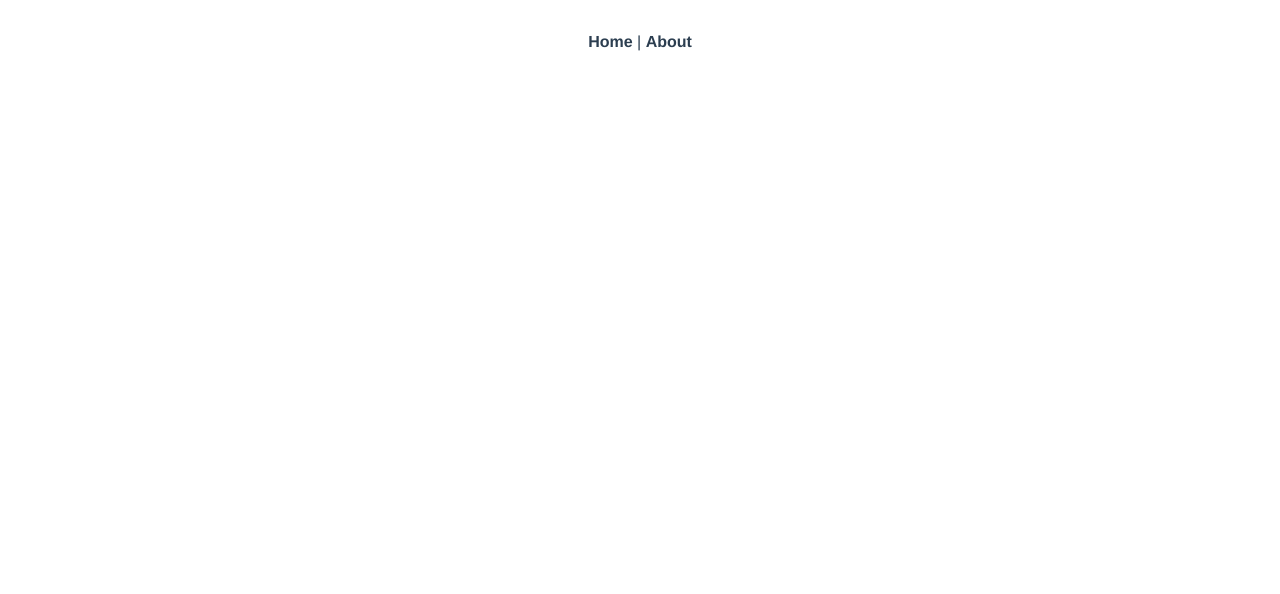
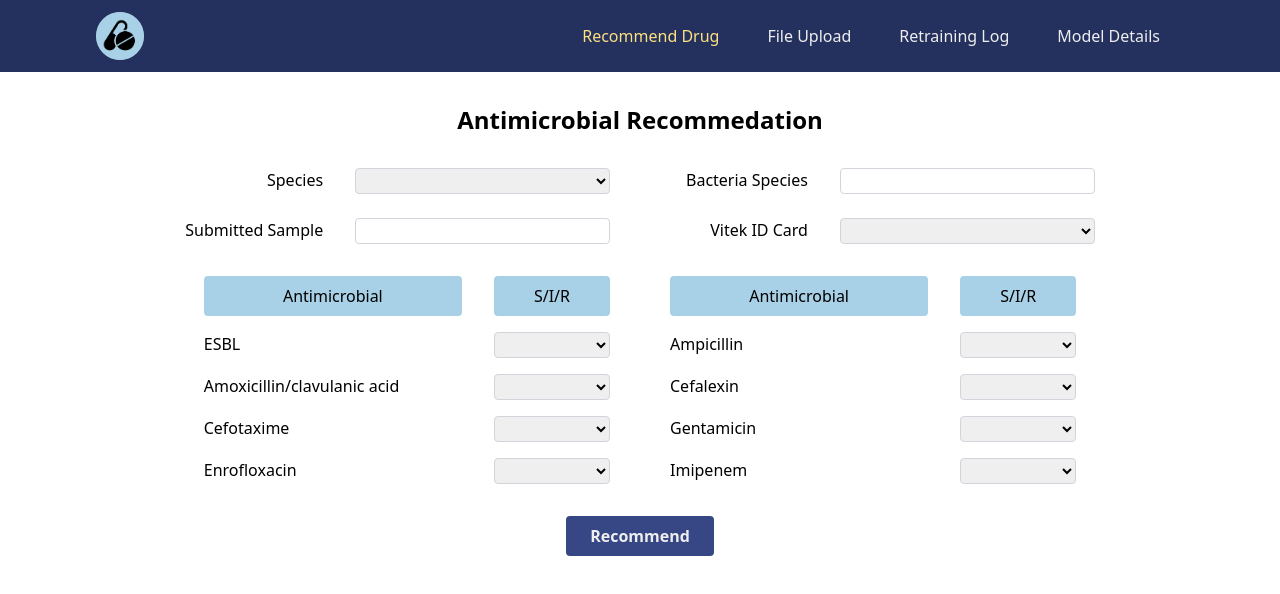
Before and after one commit to rawitsara-ym/Antimicrobial-Recommendation-Frontend, a Vue app: page /recommend-drug in a window 1280 px wide. Before the commit this address had no page. Shown: the top 594 px of the page. Built offline with nearby package versions, Linux system fonts and the light colour scheme.

Commit message:
create home page and racommend drug page

```diff
--- a/src/App.vue
+++ b/src/App.vue
@@ -1,30 +1,49 @@
 <template>
-  <div id="nav">
-    <router-link to="/">Home</router-link> |
-    <router-link to="/about">About</router-link>
-  </div>
+  <nav-bar/>
   <router-view/>
 </template>
 
+<script>
+import NavBar from './components/NavBar.vue'
+
+export default {
+  name: 'App',
+  components: {
+    NavBar,
+  }
+}
+</script>
+
 <style>
-#app {
+/* #app {
   font-family: Avenir, Helvetica, Arial, sans-serif;
   -webkit-font-smoothing: antialiased;
   -moz-osx-font-smoothing: grayscale;
   text-align: center;
   color: #2c3e50;
+} */
+.bg-blue-1 {
+  background-color: #24305E;
 }
-
-#nav {
-  padding: 30px;
+.bg-blue-2 {
+  background-color: #374785;
 }
-
-#nav a {
-  font-weight: bold;
-  color: #2c3e50;
+.bg-blue-3 {
+  background-color: #A8D0E6;
 }
-
-#nav a.router-link-exact-active {
-  color: #42b983;
+.bg-yellow-1 {
+  background-color: #FCE181;
+}
+.text-white-1 {
+  color: #EEEEEE;
+}
+.text-gray-1 {
+  color: #333333
+}
+.text-gray-2 {
+  color: #9B9999
+}
+.hover-yellow:hover {
+  color: #FCE181;
 }
 </style>
--- /dev/null
+++ b/src/components/AntimicrobialForm.vue
@@ -0,0 +1,50 @@
+<template>
+    <div class="grid grid-cols-2 col-gap">
+        <div class="grid grid-col-2">
+            <p class="text-center bg-blue-3 px-10 py-2 rounded mr-8">Antimicrobial</p>
+            <p class="text-center bg-blue-3 px-10 py-2 rounded">S/I/R</p>
+        </div>
+        <div class="grid grid-col-2">
+            <p class="text-center bg-blue-3 px-10 py-2 rounded mr-8">Antimicrobial</p>
+            <p class="text-center bg-blue-3 px-10 py-2 rounded">S/I/R</p>
+        </div>
+        <div v-for="(name, index) in sir_name" :key="index" class="grid grid-col-2 mt-4">
+            <label for="sir" class="mr-8">{{ name.antimicrobial }}</label>
+            <select v-if="name.sir_type=='pn'" v-model="sir_result[index]" class="w-full border border-solid border-gray-300 rounded">
+              <option v-for="(item, i) in pn" :key="i" :value="item">
+                {{ item }}
+              </option>
+            </select>
+            <select v-else v-model="sir_result[index]" class="w-full border border-solid border-gray-300 rounded">
+              <option v-for="(item, i) in sir" :key="i" :value="item">
+                {{ item }}
+              </option>
+            </select>
+        </div>
+    </div>
+</template>
+
+<script>
+export default {
+    name: 'AntimicrobialForm',
+    data() {
+        return {
+            sir_result: [],
+            sir_name: [{'antimicrobial': 'ESBL', 'sir_type': 'pn'}, {'antimicrobial': 'Ampicillin', 'sir_type': 'sir'}, {'antimicrobial': 'Amoxicillin/clavulanic acid', 'sir_type': 'sir'}, {'antimicrobial': 'Cefalexin', 'sir_type': 'sir'}, {'antimicrobial': 'Cefotaxime', 'sir_type': 'sir'},{'antimicrobial': 'Gentamicin', 'sir_type': 'sir'},{'antimicrobial': 'Enrofloxacin', 'sir_type': 'sir'},{'antimicrobial': 'Imipenem', 'sir_type': 'sir'}],
+            sir_type: ['pn', 'sir'],
+            pn: ['POS', 'NEG'],
+            sir: ['S', 'I', 'R'],
+        }
+    }
+}
+</script>
+
+<style scoped>
+  .grid-col-2 {
+    grid-template-columns: 2.5fr 1fr;
+    grid-auto-flow: row;
+  }
+  .col-gap {
+    column-gap: 60px;
+  }
+</style>
--- /dev/null
+++ b/src/components/FeatureForm.vue
@@ -0,0 +1,53 @@
+<template>
+    <div class="grid grid-cols-2 gap-6 col-gap">
+    <div class="grid grid-col-2">
+      <label for="species" class="text-right mr-8">Species</label>
+      <select v-model="species" class="w-full border border-solid border-gray-300 rounded">
+        <option v-for="(item, index) in species_options" :key="index" :value="item">
+          {{ item }}
+        </option>
+      </select>
+    </div>
+    <div class="grid grid-col-2">
+      <label for="bacteria_species" class="text-right mr-8">Bacteria Species</label>
+      <input v-model="bacteria_species" class="w-full border border-solid border-gray-300 rounded"/>
+    </div>
+    <div class="grid grid-col-2">
+      <label for="submitted_sample" class="text-right mr-8">Submitted Sample</label>
+      <input v-model="submitted_sample" class="w-full border border-solid border-gray-300 rounded"/>
+    </div>
+    <div class="grid grid-col-2">
+      <label for="vitek_id" class="text-right mr-8">Vitek ID Card</label>
+      <select v-model="vitek_id" class="w-full border border-solid border-gray-300 rounded">
+        <option v-for="(item, index) in vitek_id_options" :key="index" :value="item">
+          {{ item }}
+        </option>
+      </select>
+    </div>
+  </div>
+</template>
+
+<script>
+export default {
+  name: 'FeatureForm',
+  data() {
+    return {
+      species: '',
+      bacteria_species: '',
+      summitted_sample: '',
+      vitek_id: '',
+      species_options: ['Cat', 'Dog', 'Other'],
+      vitek_id_options: ['GN', 'GP']
+    }
+  }
+}
+</script>
+
+<style scoped>
+  .grid-col-2 {
+    grid-template-columns: 1fr 1.5fr;
+  }
+  .col-gap {
+    column-gap: 60px;
+  }
+</style>
--- a/src/components/HelloWorld.vue
+++ /dev/null
@@ -1,58 +0,0 @@
-<template>
-  <div class="hello">
-    <h1>{{ msg }}</h1>
-    <p>
-      For a guide and recipes on how to configure / customize this project,<br>
-      check out the
-      <a href="https://cli.vuejs.org" target="_blank" rel="noopener">vue-cli documentation</a>.
-    </p>
-    <h3>Installed CLI Plugins</h3>
-    <ul>
-      <li><a href="https://github.com/vuejs/vue-cli/tree/dev/packages/%40vue/cli-plugin-babel" target="_blank" rel="noopener">babel</a></li>
-      <li><a href="https://github.com/vuejs/vue-cli/tree/dev/packages/%40vue/cli-plugin-eslint" target="_blank" rel="noopener">eslint</a></li>
-    </ul>
-    <h3>Essential Links</h3>
-    <ul>
-      <li><a href="https://vuejs.org" target="_blank" rel="noopener">Core Docs</a></li>
-      <li><a href="https://forum.vuejs.org" target="_blank" rel="noopener">Forum</a></li>
-      <li><a href="https://chat.vuejs.org" target="_blank" rel="noopener">Community Chat</a></li>
-      <li><a href="https://twitter.com/vuejs" target="_blank" rel="noopener">Twitter</a></li>
-      <li><a href="https://news.vuejs.org" target="_blank" rel="noopener">News</a></li>
-    </ul>
-    <h3>Ecosystem</h3>
-    <ul>
-      <li><a href="https://router.vuejs.org" target="_blank" rel="noopener">vue-router</a></li>
-      <li><a href="https://vuex.vuejs.org" target="_blank" rel="noopener">vuex</a></li>
-      <li><a href="https://github.com/vuejs/vue-devtools#vue-devtools" target="_blank" rel="noopener">vue-devtools</a></li>
-      <li><a href="https://vue-loader.vuejs.org" target="_blank" rel="noopener">vue-loader</a></li>
-      <li><a href="https://github.com/vuejs/awesome-vue" target="_blank" rel="noopener">awesome-vue</a></li>
-    </ul>
-  </div>
-</template>
-
-<script>
-export default {
-  name: 'HelloWorld',
-  props: {
-    msg: String
-  }
-}
-</script>
-
-<!-- Add "scoped" attribute to limit CSS to this component only -->
-<style scoped>
-h3 {
-  margin: 40px 0 0;
-}
-ul {
-  list-style-type: none;
-  padding: 0;
-}
-li {
-  display: inline-block;
-  margin: 0 10px;
-}
-a {
-  color: #42b983;
-}
-</style>
--- /dev/null
+++ b/src/components/NavBar.vue
@@ -0,0 +1,26 @@
+<template>
+  <nav class="bg-blue-1">
+    <div class="px-24 flex flex-row justify-between items-center">
+      <router-link to="/"><img src="../assets/drug-logo.png" alt="logo" class="w-12 h-12 bg-blue-3 rounded-full"></router-link>
+      <div class="py-6 font-medium text-white-1">
+        <router-link class="mx-6 hover-yellow" active-class="active" to="/recommend-drug">Recommend Drug</router-link>
+        <router-link class="mx-6 hover-yellow" active-class="active" to="/file-upload">File Upload</router-link>
+        <router-link class="mx-6 hover-yellow" active-class="active" to="/retraining-log">Retraining Log</router-link>
+        <router-link class="mx-6 hover-yellow" active-class="active" to="/model-details">Model Details</router-link>
+      </div>
+    </div>
+  </nav>
+</template>
+
+<script>
+export default {
+  name: 'Navbar',
+}
+</script>
+
+<!-- Add "scoped" attribute to limit CSS to this component only -->
+<style>
+  .active {
+    color: #FCE181;;
+  }
+</style>
--- a/src/router/index.js
+++ b/src/router/index.js
@@ -1,5 +1,6 @@
 import { createRouter, createWebHistory } from 'vue-router'
 import Home from '../views/Home.vue'
+import RecommendDrug from '../views/RecommendDrug.vue'
 
 const routes = [
   {
@@ -8,13 +9,11 @@ const routes = [
     component: Home
   },
   {
-    path: '/about',
-    name: 'About',
-    // route level code-splitting
-    // this generates a separate chunk (about.[hash].js) for this route
-    // which is lazy-loaded when the route is visited.
-    component: () => import(/* webpackChunkName: "about" */ '../views/About.vue')
-  }
+    path: '/recommend-drug',
+    name: 'Recommend Drug',
+    component: RecommendDrug
+  },
+
 ]
 
 const router = createRouter({
--- a/src/views/About.vue
+++ /dev/null
@@ -1,5 +0,0 @@
-<template>
-  <div class="about">
-    <h1>This is an about page</h1>
-  </div>
-</template>
--- a/src/views/Home.vue
+++ b/src/views/Home.vue
@@ -1,18 +1,52 @@
 <template>
-  <div class="home">
-    <img alt="Vue logo" src="../assets/logo.png">
-    <HelloWorld msg="Welcome to Your Vue.js App"/>
+  <div class="bg-style" :style="`background-image: url(${background});`"></div>
+  <div class="flex flex-col justify-center h-full-screen pb-32 px-24">
+    <p class="text-6xl font-semibold text-gray-1">Antimicrobial</p>
+    <p class="text-6xl font-semibold text-gray-1">Recommendation in Pet</p>
+    <ul class="list-disc ml-6 my-8">
+      <li class="text-2xl font-semibold text-gray-2">Recommend antibiotic in pet with ML models</li>
+      <li class="text-2xl font-semibold text-gray-2">Upload files to retrain models automatically</li>
+    </ul>
+    <div>
+      <button @click="getStarted()" class="bg-yellow-1 text-gray-1 font-bold py-2 px-6 rounded">GET STARTED</button>
+    </div>
   </div>
 </template>
 
 <script>
 // @ is an alias to /src
-import HelloWorld from '@/components/HelloWorld.vue'
 
 export default {
   name: 'Home',
   components: {
-    HelloWorld
+
+  },
+  data() {
+    return {
+      background: require('../assets/bg-home.png')
+    }
+  },
+  methods: {
+    getStarted() {
+      this.$router.push('/recommend-drug');
+    }
   }
 }
 </script>
+
+<style scoped>
+.h-full-screen {
+  height: calc(100vh - 72px);
+}
+.bg-style {
+  height: 100vh;
+  background-size: contain;
+  background-repeat: no-repeat;
+  background-position: right bottom;
+  position: fixed;
+  bottom: 0;
+  right: 0;
+  width: 100%;
+  z-index: -1;
+}
+</style>
--- /dev/null
+++ b/src/views/RecommendDrug.vue
@@ -0,0 +1,53 @@
+<template>
+  <div class="flex flex-col items-center">
+    <p class="text-2xl font-semibold my-8">Antimicrobial Recommedation</p>
+    <feature-form class="mb-8" />
+    <antimicrobial-form />
+    <div class="mt-8">
+      <button
+        @click="getRecommend()"
+        class="bg-blue-2 text-white-1 font-semibold py-2 px-6 rounded"
+      >
+        Recommend
+      </button>
+    </div>
+  </div>
+</template>
+
+<script>
+import axios from "axios";
+import FeatureForm from "../components/FeatureForm.vue";
+import AntimicrobialForm from "../components/AntimicrobialForm.vue";
+
+export default {
+  name: "RecommendDrug",
+  components: {
+    FeatureForm,
+    AntimicrobialForm,
+  },
+  data() {
+    return {
+      host: "http://localhost:8000",
+      body: {
+          species: "dog",
+          bact_species: "Staphylococcus pseudintermedius",
+          vitek_id: "gp",
+          submitted_sample: "urine",
+          sir: {}
+        }
+    };
+  },
+  methods: {
+    getRecommend() {
+      axios
+        .post(`${this.host}/api/predict`, this.body)
+        .then(function (response) {
+          console.log(response.data);
+        })
+        .catch(function (error) {
+          console.log(error);
+        });
+    },
+  },
+};
+</script>
```
Also changed, not shown: src/assets/bg-home.png (added), src/assets/drug-logo.png (added).
